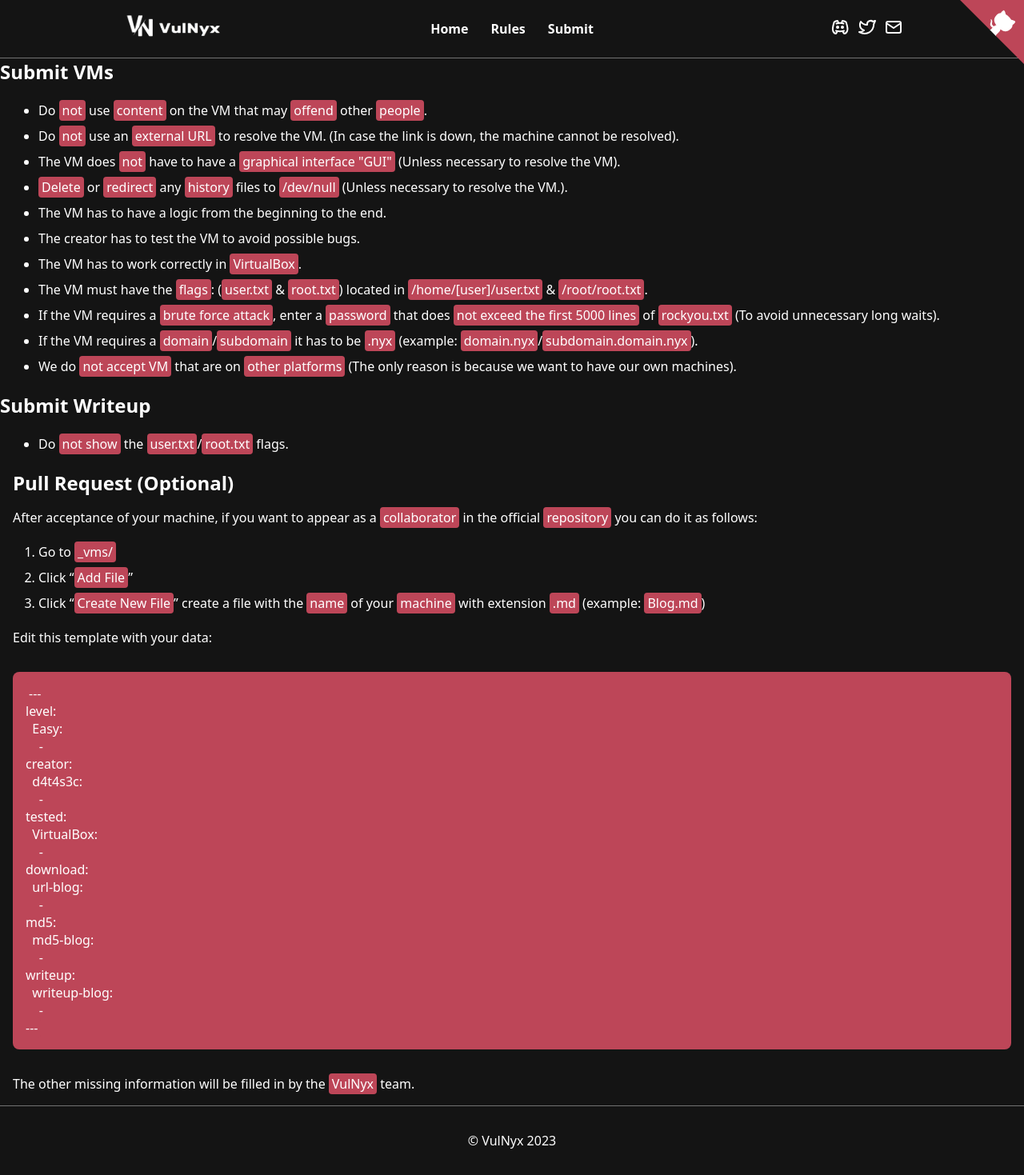
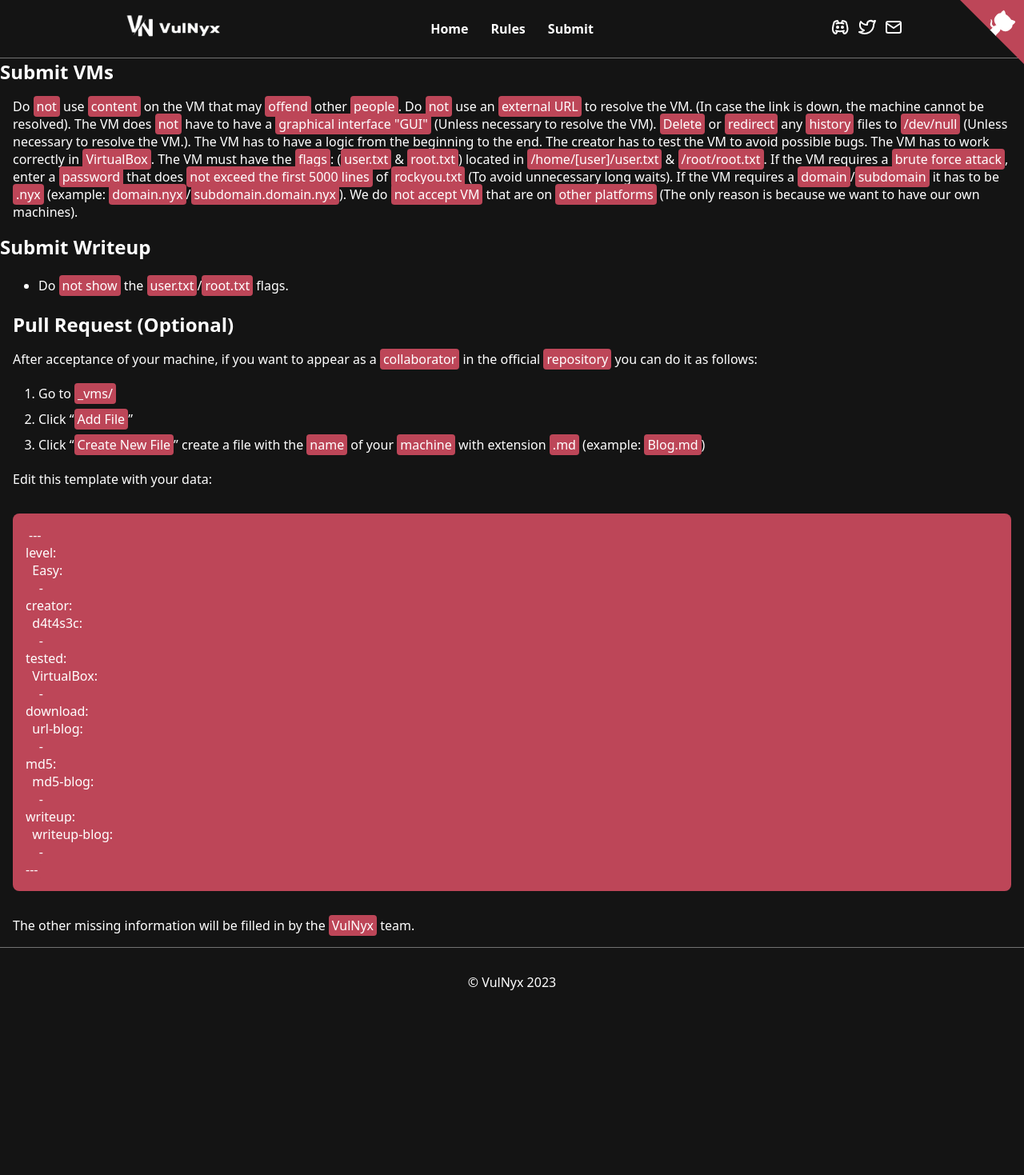
Before and after one commit to VulNyx/vulnyx, a Jekyll site: the page built from rules.md, in a window 1280 px wide. Shown: the whole page at 80% size. Built offline with Jekyll 4.4.1, drawn with Linux system fonts in a browser that asks for light colours; after the commit the page ends 1271 px from its top, so only the background shows below that.

```diff
--- a/rules.md
+++ b/rules.md
@@ -4,18 +4,17 @@ title: Rules
 ---
 
 ## Submit VMs
-
-- Do `not` use `content` on the VM that may `offend` other `people`.
-- Do `not` use an `external URL` to resolve the VM. (In case the link is down, the machine cannot be resolved).
-- The VM does `not` have to have a `graphical interface "GUI"` (Unless necessary to resolve the VM).
-- `Delete` or `redirect` any `history` files to `/dev/null` (Unless necessary to resolve the VM.).
-- The VM has to have a logic from the beginning to the end.
-- The creator has to test the VM to avoid possible bugs.
-- The VM has to work correctly in `VirtualBox`.
-- The VM must have the `flags`: (`user.txt` & `root.txt`) located in `/home/[user]/user.txt` & `/root/root.txt`.
-- If the VM requires a `brute force attack`, enter a `password` that does `not exceed the first 5000 lines` of `rockyou.txt` (To avoid unnecessary long waits).
-- If the VM requires a `domain`/`subdomain` it has to be `.nyx` (example: `domain.nyx`/`subdomain.domain.nyx`).
-- We do `not accept VM` that are on `other platforms` (The only reason is because we want to have our own machines).
+Do `not` use `content` on the VM that may `offend` other `people`.
+Do `not` use an `external URL` to resolve the VM. (In case the link is down, the machine cannot be resolved).
+The VM does `not` have to have a `graphical interface "GUI"` (Unless necessary to resolve the VM).
+`Delete` or `redirect` any `history` files to `/dev/null` (Unless necessary to resolve the VM.).
+The VM has to have a logic from the beginning to the end.
+The creator has to test the VM to avoid possible bugs.
+The VM has to work correctly in `VirtualBox`.
+The VM must have the `flags`: (`user.txt` & `root.txt`) located in `/home/[user]/user.txt` & `/root/root.txt`.
+If the VM requires a `brute force attack`, enter a `password` that does `not exceed the first 5000 lines` of `rockyou.txt` (To avoid unnecessary long waits).
+If the VM requires a `domain`/`subdomain` it has to be `.nyx` (example: `domain.nyx`/`subdomain.domain.nyx`).
+We do `not accept VM` that are on `other platforms` (The only reason is because we want to have our own machines).
 
 ## Submit Writeup
 
```
